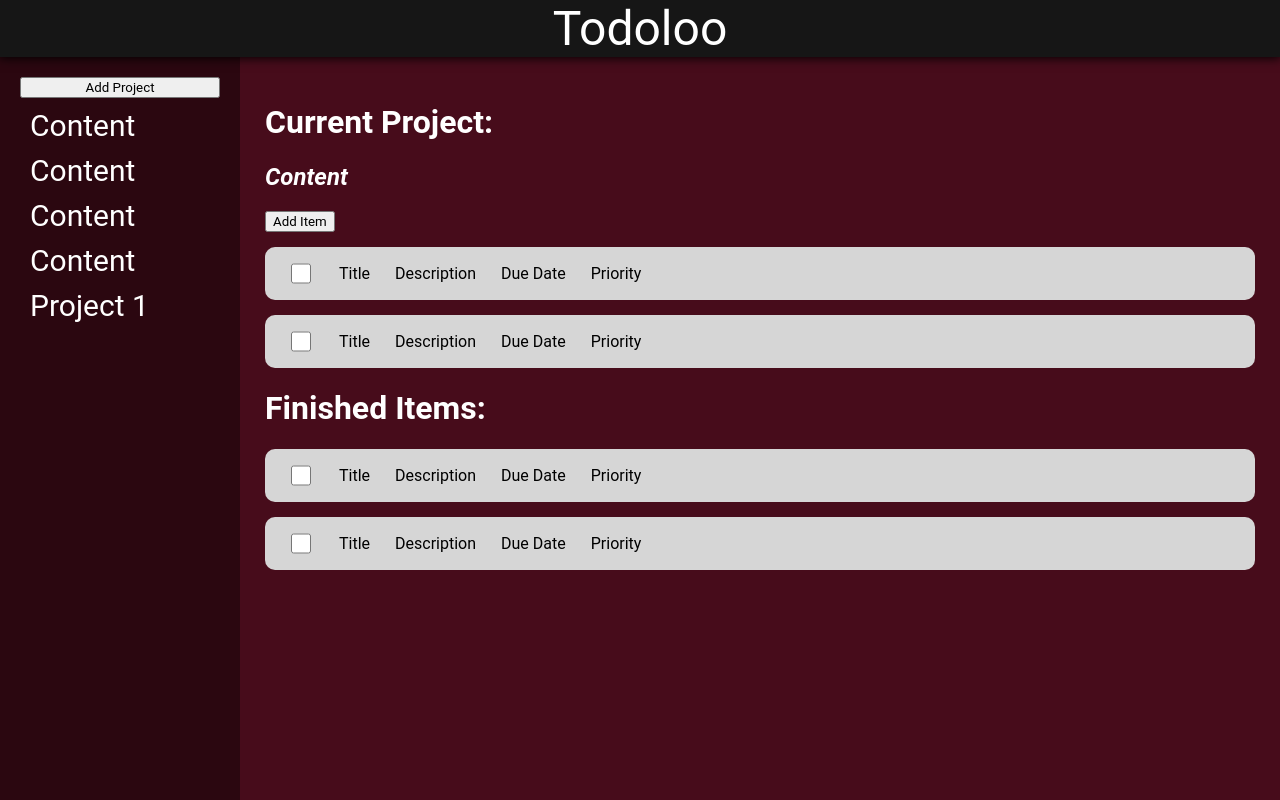
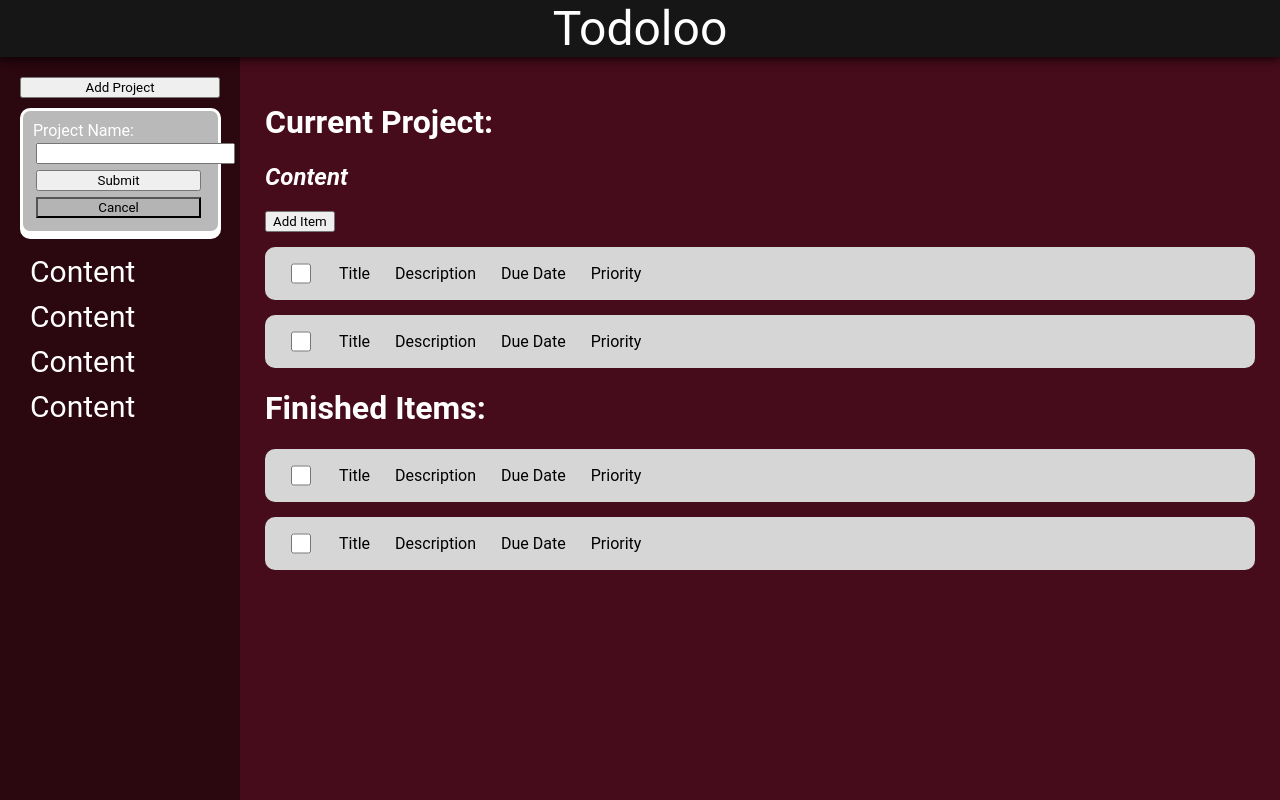
Before and after one commit to core-ryan/todo, a website built with webpack: page src/index.html in a window 1280 px wide. Both pictures are taken after a click on the button "Add Project". Built offline with nearby package versions, Linux system fonts and the light colour scheme.

Commit message:
- Added new project form with styling     - DOM Logic to display and remove form as needed

```diff
--- a/src/dom-functions.js
+++ b/src/dom-functions.js
@@ -43,3 +43,13 @@ export function hideTaskForm(){
     const form = document.getElementById("add-form");
     form.style.display = "none";
 }
+
+export function displayProjectForm(){
+    const form = document.getElementById("project-form");
+    form.style.display = "block";
+}
+
+export function hideProjectForm(){
+    const form = document.getElementById("project-form");
+    form.style.display = "none";
+}
--- a/src/index.html
+++ b/src/index.html
@@ -15,6 +15,14 @@
             <button id="add-project-button">
                 Add Project
             </button>
+            <div id="project-form">
+                <form>
+                    <label for="project">Project Name:</label><br>
+                    <input type="text" id="project" name="project"><br>
+                    <input type="submit" value="Submit" />
+                    <input type="reset" value="Cancel" id="cancel-button-p" />
+                </form>
+            </div>
             <div id="sidebar-field">
                 <p>Content</p>
                 <p>Content</p>
@@ -45,7 +53,7 @@
                         <input type="radio" id="high" name="priority" value="HIGH">
                         <label for="high">High</label><br>
                     </div>
-                    <input type="submit" value="Add" />
+                    <input type="submit" value="Submit" />
                     <input type="reset" value="Cancel" id="cancel-button" />
                 </form>
             </div>
--- a/src/index.js
+++ b/src/index.js
@@ -1,7 +1,7 @@
 import './styles.css';
 import createTodoItem from './todo-item.js';
 import createProjectItem from './project-item.js';
-import { addTodoItem, addProjectItem, displayTaskForm, hideTaskForm } from './dom-functions.js';
+import { addTodoItem, addProjectItem, displayTaskForm, hideTaskForm, displayProjectForm, hideProjectForm } from './dom-functions.js';
 
 // Testing Object creation and methods
 const v = createTodoItem("New Title", "New Desc", "New Date", "New Priority");
@@ -19,9 +19,14 @@ document.getElementById("add-todo-button").addEventListener("click", function(){
 });
 
 document.getElementById("add-project-button").addEventListener("click", function(){
-    addProjectItem(newProject);
+    // addProjectItem(newProject);
+    displayProjectForm();
 });
 
 document.getElementById("cancel-button").addEventListener("click", function(){
     hideTaskForm()
 });
+
+document.getElementById("cancel-button-p").addEventListener("click", function(){
+    hideProjectForm()
+});
--- a/src/styles.css
+++ b/src/styles.css
@@ -68,6 +68,34 @@ body {
 .main-section > h2{
     color: white;
     font-style: italic;
+}
+
+#project-form{
+    display: none;
+    border-style: solid;
+    border-color: white;
+    border-radius: 10px;
+    background-color: rgb(185, 185, 185);
+    box-shadow: 0px 5px 0px;
+    color: white;
+    padding: 10px;
+    margin-top: 10px;
+    margin-bottom: 10px;
+    width: 175px;
+}
+
+#project-form > form > input{
+    margin: 3px;
+}
+
+#project-form > form > input[type=submit] {
+    /* width: 560px; */
+    width: 165px;
+}
+
+#cancel-button-p {
+    width: 165px;
+    background-color: rgb(180, 180, 180);
 }
 
 #add-form {
```
